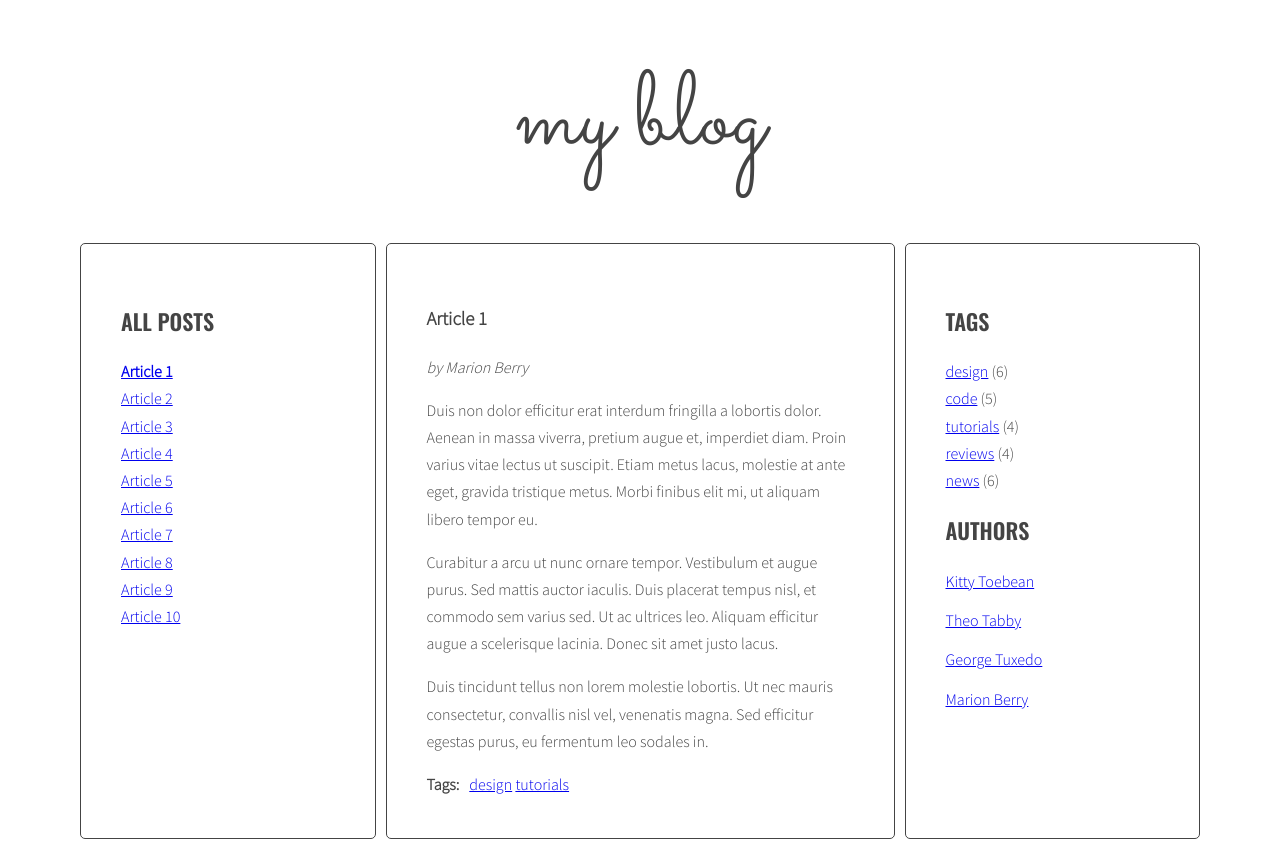
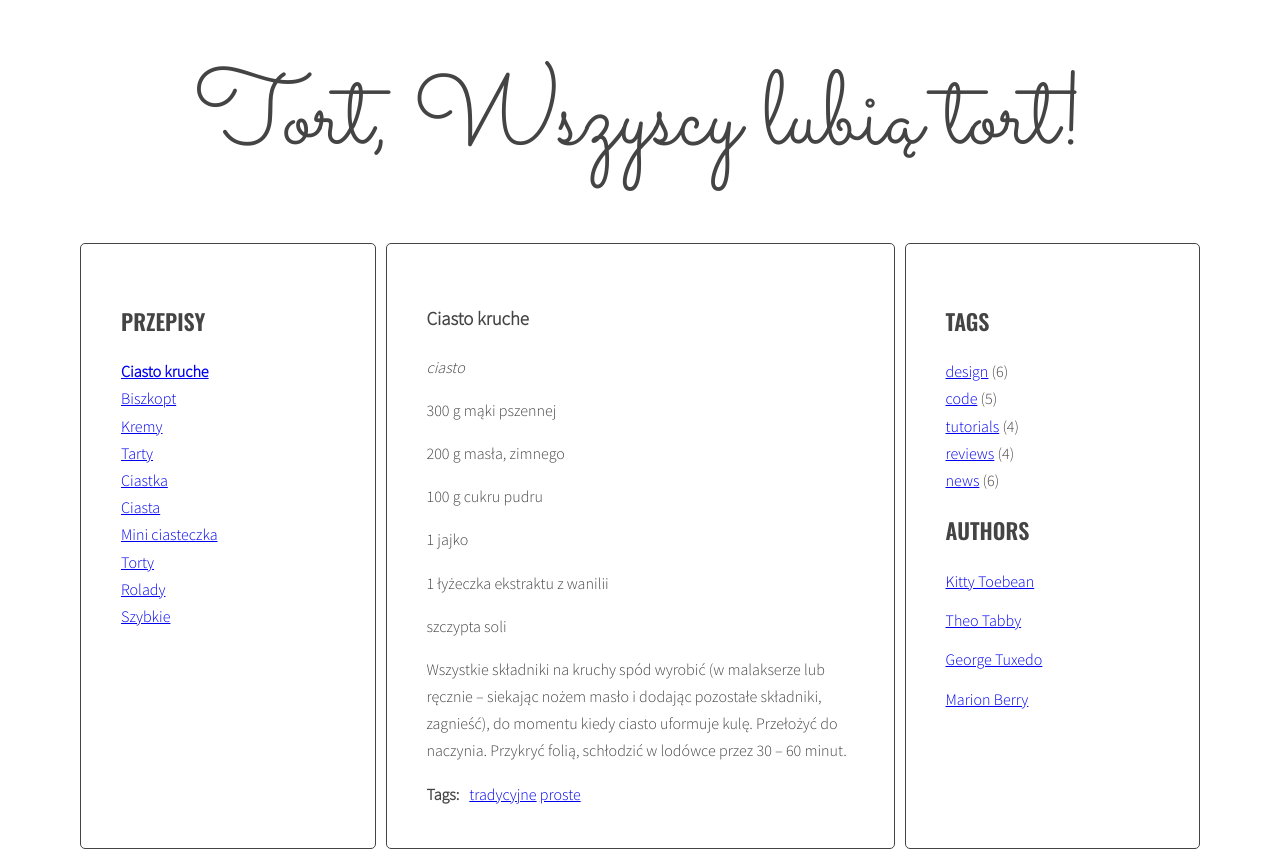
Before and after one commit to SylwiaOlejko/cukiernia-strona-wstepna, a website: page index.html in a window 1280 px wide. Drawn offline with nearby package versions, Linux system fonts and the light colour scheme.

Commit message:
6.3. blog

```diff
--- a/index.html
+++ b/index.html
@@ -8,51 +8,72 @@
 <body>
 	<div class="blog">
     <div class="container">
-          <h1 class="logo">my blog</h1>
+      <h1 class="logo">Tort, Wszyscy lubią tort!</h1>
       <main class="wrapper">
         <aside class="sidebar">
-              <h2 class="section-title">All posts</h2>
+          <h2 class="section-title">Przepisy</h2>
           <ul class="list titles">
-                <li><a href="#article-1" class="active"><span>Article 1</span></a></li>
-                <li><a href="#article-2"><span>Article 2</span></a></li>
-                <li><a href="#article-3"><span>Article 3</span></a></li>
-                <li><a href="#article-4"><span>Article 4</span></a></li>
-                <li><a href="#article-5"><span>Article 5</span></a></li>
-                <li><a href="#article-6"><span>Article 6</span></a></li>
-                <li><a href="#article-7"><span>Article 7</span></a></li>
-                <li><a href="#article-8"><span>Article 8</span></a></li>
-                <li><a href="#article-9"><span>Article 9</span></a></li>
-                <li><a href="#article-10"><span>Article 10</span></a></li>
+            <li><a href="#article-1" class="active"><span>Ciasto kruche</span></a></li>
+            <li><a href="#article-2"><span>Biszkopt</span></a></li>
+            <li><a href="#article-3"><span>Kremy</span></a></li>
+            <li><a href="#article-4"><span>Tarty</span></a></li>
+            <li><a href="#article-5"><span>Ciastka</span></a></li>
+            <li><a href="#article-6"><span>Ciasta</span></a></li>
+            <li><a href="#article-7"><span>Mini ciasteczka</span></a></li>
+            <li><a href="#article-8"><span>Torty</span></a></li>
+            <li><a href="#article-9"><span>Rolady</span></a></li>
+            <li><a href="#article-10"><span>Szybkie </span></a></li>
           </ul>
         </aside>
         <section class="posts">
           <article class="post active" id="article-1">
-                <h3 class="post-title">Article 1</h3>
-                <p class="post-author">by Marion Berry</p>
+            <h3 class="post-title">Ciasto kruche</h3>
+            <p class="post-author">ciasto</p>
             <div class="post-content">
-                  <p>Duis non dolor efficitur erat interdum fringilla a lobortis dolor. Aenean in massa viverra, pretium augue et, imperdiet diam. Proin varius vitae lectus ut suscipit. Etiam metus lacus, molestie at ante eget, gravida tristique metus. Morbi finibus elit mi, ut aliquam libero tempor eu.</p>
 
-                  <p>Curabitur a arcu ut nunc ornare tempor. Vestibulum et augue purus. Sed mattis auctor iaculis. Duis placerat tempus nisl, et commodo sem varius sed. Ut ac ultrices leo. Aliquam efficitur augue a scelerisque lacinia. Donec sit amet justo lacus.</p>
-
-                  <p>Duis tincidunt tellus non lorem molestie lobortis. Ut nec mauris consectetur, convallis nisl vel, venenatis magna. Sed efficitur egestas purus, eu fermentum leo sodales in.</p>
+                <p>300 g mąki pszennej</p>
+                <p>200 g masła, zimnego</p>
+                <p>100 g cukru pudru</p>
+                <p>1 jajko</p>
+                <p>1 łyżeczka ekstraktu z wanilii</p>
+                <p>szczypta soli</p>
+                Wszystkie składniki na kruchy spód wyrobić (w malakserze lub ręcznie – siekając nożem masło i dodając pozostałe składniki, zagnieść), do momentu kiedy ciasto uformuje kulę. Przełożyć do naczynia. Przykryć folią, schłodzić w lodówce przez 30 – 60 minut.</p>
             </div>
             <div class="post-tags">
               <p><strong>Tags:</strong></p>
               <ul class="list list-horizontal">
-                    <li><a href="#">design</a></li>
-                    <li><a href="#">tutorials</a></li>
+                <li><a href="#">tradycyjne</a></li>
+                <li><a href="#">proste</a></li>
               </ul>
             </div>
           </article>
           <article class="post" id="article-2">
-                <h3 class="post-title">Article 2</h3>
-                <p class="post-author">by Theo Tabby</p>
+            <h3 class="post-title">Biszkopt</h3>
+            <p class="post-author">ciasto</p>
             <div class="post-content">
-                  <p>Phasellus sollicitudin, arcu vel iaculis ullamcorper, quam leo viverra orci, et faucibus quam sapien vel est. Maecenas ac suscipit elit. Nullam interdum, lorem vitae venenatis pulvinar, ex dui malesuada nunc, tempus cursus enim metus vel nulla.</p>
+              <p>5 jajek</p>
+              <p>3/4 szklanki drobnego cukru do wypieków</p>
+              <p>3/4 szklanki mąki pszennej (tortowej)</p>
+              <p>1/4 szklanki mąki ziemniaczanej</p>
+              <p>/uwaga: szklanka o pojemności 250 ml/</p>
 
-                  <p>Integer hendrerit, eros id efficitur dapibus, ante arcu ullamcorper orci, a iaculis felis turpis at purus. Quisque sodales posuere sapien vel consectetur. Duis dui urna, commodo non ante nec, mattis dictum enim. Donec aliquam erat sed diam lobortis, vel gravida lacus laoreet. Phasellus pretium maximus mi, eu posuere justo suscipit vel.</p>
+              <p>Wszystkie składniki powinny być w temperaturze pokojowej. Mąkę i skrobię przesiać.</p>
 
-                  <p>Nam magna nisl, varius in malesuada vitae, facilisis vel metus. Proin rhoncus euismod leo dictum lobortis. Suspendisse non ante sapien.</p>
+              <p>Białka oddzielić od żółtek, ubić na sztywną pianę (uważając, by ich nie ‚przebić’). Pod koniec ubijania dodawać partiami cukier, łyżka po łyżce, ubijając po każdym dodaniu. Dodawać po kolei żółtka, nadal ubijając.
+              </p>
+              <p>Do masy jajecznej wsypać przesianą mąkę. Delikatnie wymieszać do przy pomocy szpatułki lub rózgi kuchennej, by składniki się połączyły. Składniki wmieszane szpatułką spowodują, że biszkopt będzie bardzo puszysty i wypełni formę wyrastając do wysokości jej boków. Wymieszanie składników szpatułką jest również metodą najbezpieczniejszą, nie należy mieszać przy pomocy miksera.
+              </p>
+              <p>Tortownicę o średnicy 23 – 25 cm wyłożyć papierem do pieczenia (samo dno), nie smarować boków. Delikatnie przełożyć ciasto, wyrównać. Piec w temperaturze 160 – 170ºC przez około 35 – 40 minut lub do tzw. suchego patyczka.
+              </p>
+              <p>Gorące ciasto wyjąć z piekarnika, z wysokości około 30 cm upuścić je (w formie) na podłogę, wystudzić w temperaturze pokojowej. Wystudzony, przekroić na 3 – 4 blaty.
+              </p>
+              <p>Uwaga: boki biszkoptu oddzielamy nożykiem od formy dopiero po jego wystudzeniu.
+              </p>
+              <p>Co robić, jeśli biszkopt nie wyrasta lub opada po upieczeniu?
+              </p>
+              <p>Prześledź sposób wykonania, co mogłeś zrobić inaczej? Czy dobrze odmierzyłeś mąkę i pozostałe składniki? Może użyłeś innej mąki niż pszennej? Czy prawidłowo ubiłeś białka (nie przebiłeś)? A może mało delikatnie wymieszałeś je z pozostałymi składnikami i białka opadły? Biszkopt jest bez dodatku proszku do pieczenia i rośnie tylko dzięki prawidłowo ubitym białkom.
+              </p>
+              <p>Smacznego :-).</p>
             </div>
             <div class="post-tags">
               <p><strong>Tags:</strong></p>
```
Also changed, not shown: script.js (+14 -7 lines), css/style.scss (indentation only). Lines whose indentation alone changed are shown as unchanged.
